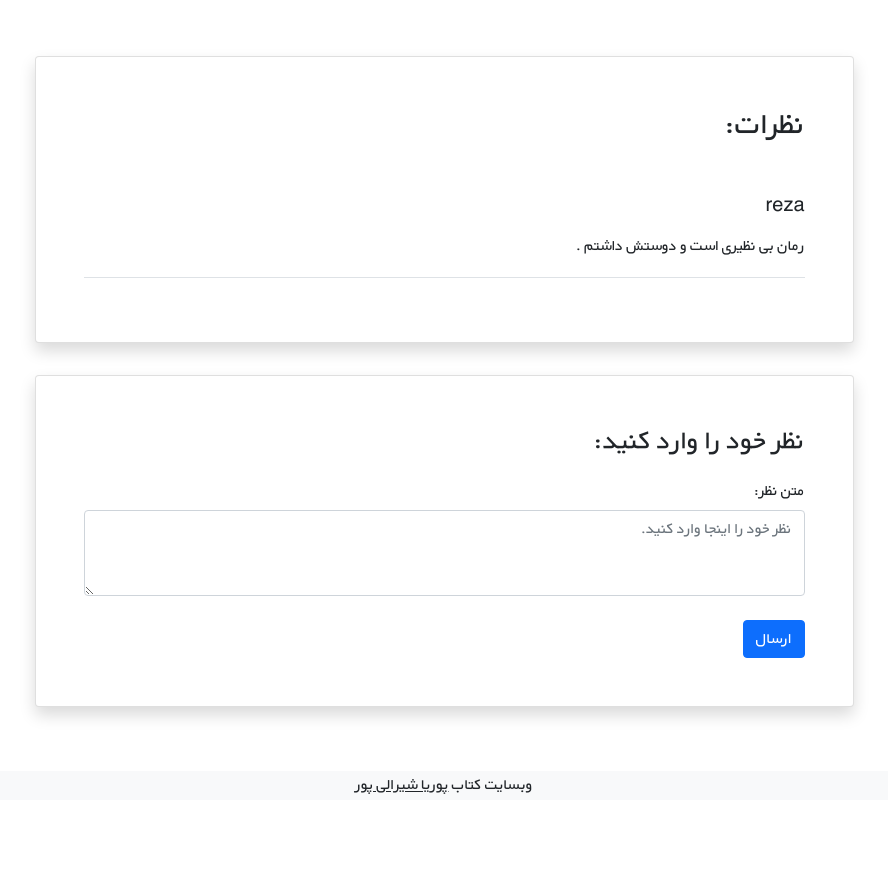
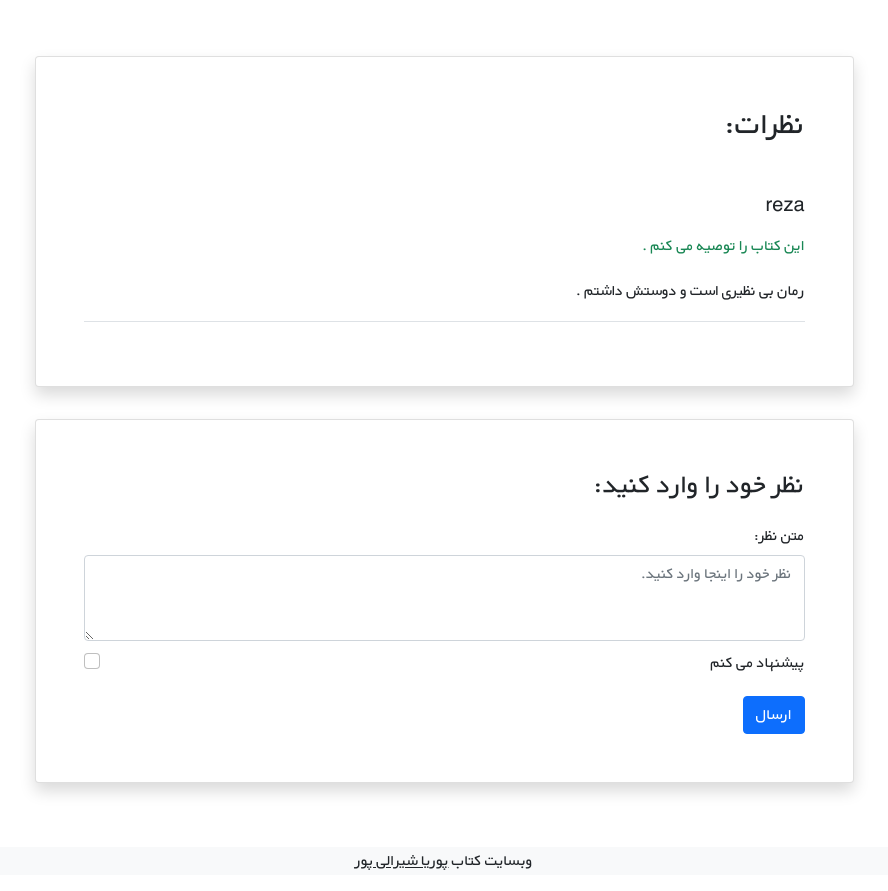
Before and after one commit to pouriashiralipour/book_shop, a Django app: page /books/17/ in a window 1280 px wide. Shown: the part 4089-4980 px from the top of the page, without its empty margins (196-1084 px from the left). Before the commit the page ends 4883 px from the top, so only its background shows below. Run offline with Django 4.2, Linux system fonts and the light colour scheme; data comes from the database, SQL or seed files in the repository; both versions use the stored data as it was after the commit; some libraries are stand-ins or nearby versions.

Commit message:
add recommend form to comment sections and is_active comment to it

```diff
--- a/books/forms.py
+++ b/books/forms.py
@@ -6,4 +6,4 @@ from .models import Comment
 class CommentForm(forms.ModelForm):
     class Meta:
         model = Comment
-        fields = ('text', )
+        fields = ('text', 'recommend', )
--- a/books/templates/books/details_view.html
+++ b/books/templates/books/details_view.html
@@ -1,4 +1,6 @@
 {% extends '_base.html' %}
+{% load crispy_forms_filters %}
+{% load crispy_forms_tags %}
 {% load persian_translate_numbers %}
 {% load humanize %}
 
@@ -25,9 +27,9 @@
                             <h5 class="small my-1"><span class="text-muted">نویسنده: </span>{{ book.author }}</h5>
                             <h5 class="small my-1"><span class="text-muted">مترجم: </span>{{ book.translator }}</h5>
                             <h5 class="small my-1"><span class="text-muted">انتشارات: </span>هوزمزد</h5>
-                        <a  class="btn btn-warning" href="{% url 'book:update_view' book.id%}"> ویرایش</a>
+                            <a class="btn btn-warning" href="{% url 'book:update_view' book.id %}"> ویرایش</a>
                             <span> | </span>
-                        <a class="btn btn-danger" href="{% url 'book:delete_view' book.id%}"> حذف</a>
+                            <a class="btn btn-danger" href="{% url 'book:delete_view' book.id %}"> حذف</a>
                         </div>
                         <div class="col-xs-12 col-md-3 d-flex flex-column">
                             <h3 class="align-self-center pt-2 text-muted align-self-md-end">
@@ -47,10 +49,17 @@
                     <div class="card shadow my-3 p-5 w-sm-75 w-100">
                         <h2 class="mb-5">نظرات:</h2>
                         {% for comment in comments %}
+                            {% if comment.is_active %}
                                 <div class="border-bottom mb-3">
                                     <h5 class="mb-3">{{ comment.user.username }}</h5>
+                                    {% if comment.recommend %}
+                                        <p class="text text-success">این کتاب را توصیه می کنم .</p>
+                                    {% else %}
+                                        <p class="text text-danger">این کتاب را توصیه نمی کنم .</p>
+                                    {% endif %}
                                     <p>{{ comment.text|linebreaks }}</p>
                                 </div>
+                            {% endif %}
 
                         {% endfor %}
 
@@ -75,6 +84,12 @@
                                 <textarea class="form-control" name="text" rows="3"
                                           placeholder="نظر خود را اینجا وارد کنید."></textarea>
                             </div>
+                            <div class="form-check">
+                                <input class="form-check-input" type="checkbox" name="recommend">
+                                <label class="form-check-label">
+                                    پیشنهاد می کنم
+                                </label>
+                            </div>
                             <button type="submit" class="btn btn-primary mt-3">ارسال</button>
                         </form>
                     </div>
```
Also changed, not shown: db.sqlite3. Lines whose indentation alone changed are shown as unchanged.
